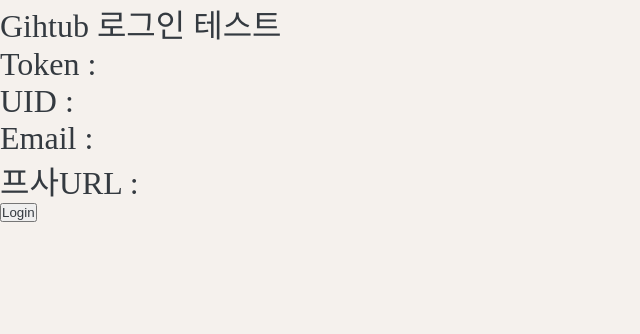
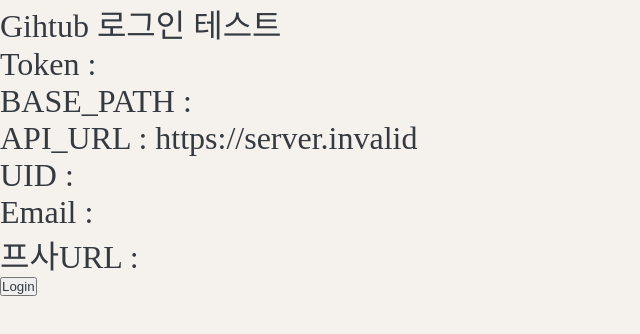
Before and after one commit to daadaadaah/practice-github-secrets, a React app: page / in a window 1280 px wide. Shown: the top 334 px of the page, without its empty margins (0-640 px from the left). Built offline with nearby package versions, Linux system fonts and the light colour scheme; no server answers.

Commit message:
Add BASE_PATH and API_URL in cicd.yml

```diff
--- a/src/App.jsx
+++ b/src/App.jsx
@@ -41,6 +41,16 @@ export default function App() {
         {accessToken || ''}
       </h1>
       <h1>
+        BASE_PATH :
+        {' '}
+        {process.env.BASE_PATH}
+      </h1>
+      <h1>
+        API_URL :
+        {' '}
+        {process.env.API_URL}
+      </h1>
+      <h1>
         UID :
         {' '}
         {userInfo ? userInfo.uid : '' }
```
